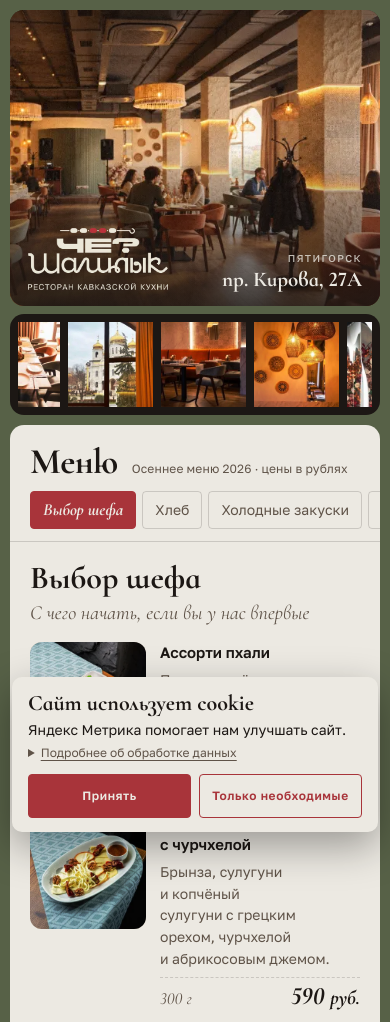
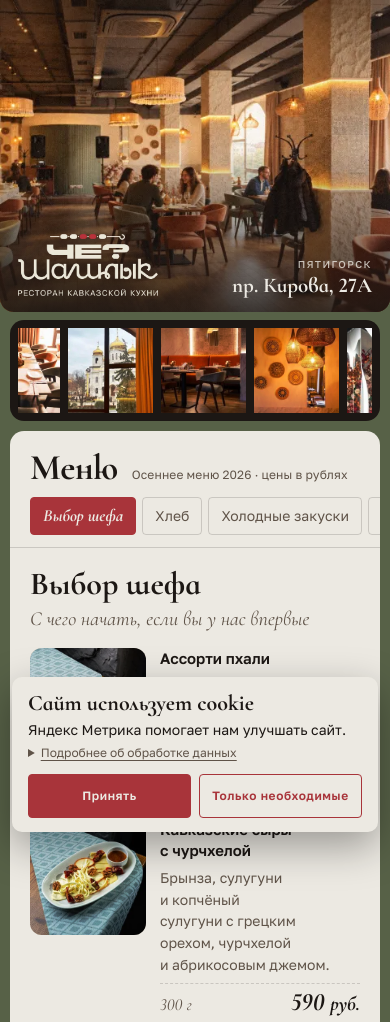
Before and after one commit to ddosmast3r/shashlik-bridge, a website: page index.html in a window 390 px wide. Shown: the top 1022 px of the page. Drawn offline with Linux system fonts and the light colour scheme.

Commit message:
Телефон: главный снимок от самого верха, без пустой полосы
Co-Authored-By: Claude Opus 5.5 <noreply@anthropic.com>

```diff
--- a/assets/css/style.css
+++ b/assets/css/style.css
@@ -159,6 +159,9 @@ a.addr:hover .addr__street { text-decoration: underline; text-decoration-thickne
 .b { min-width: 0; }
 @media (max-width: 860px) {
   .hero { display: block; }
+  /* на телефоне снимок от самого верха и до краёв экрана: без пустой полосы над ним */
+  .page { padding-top: 0; }
+  .hero__cover { margin: 0 calc(-1 * var(--gap)); border-radius: 0 0 var(--r-card) var(--r-card); }
   .hero__photos li { overflow: visible; }
   .hero__cover { height: auto; aspect-ratio: 5 / 4; }
   .hero__over { left: 18px; right: 18px; bottom: 16px; align-items: flex-end; gap: 12px; }
--- a/index.html
+++ b/index.html
@@ -11,7 +11,7 @@
       name="description"
       content="Ресторан кавказской кухни «Чё? Шашлык» в центре Пятигорска, пр. Кирова, 27А. Шашлык на мангале, хачапури, хинкали. Доставка по Пятигорску и бронь: +7 962 499-00-44."
     />
-    <meta name="theme-color" content="#1d1a1f" />
+    <meta name="theme-color" content="#33261b" />
     <meta name="robots" content="index, follow, max-image-preview:large" />
     <!-- verification:start -->
 
@@ -323,6 +323,9 @@ a.addr:hover .addr__street { text-decoration: underline; text-decoration-thickne
 .b { min-width: 0; }
 @media (max-width: 860px) {
   .hero { display: block; }
+  /* на телефоне снимок от самого верха и до краёв экрана: без пустой полосы над ним */
+  .page { padding-top: 0; }
+  .hero__cover { margin: 0 calc(-1 * var(--gap)); border-radius: 0 0 var(--r-card) var(--r-card); }
   .hero__photos li { overflow: visible; }
   .hero__cover { height: auto; aspect-ratio: 5 / 4; }
   .hero__over { left: 18px; right: 18px; bottom: 16px; align-items: flex-end; gap: 12px; }
@@ -806,7 +809,7 @@ html:not(.js) [data-cookie-settings], html:not(.js) [data-copy-address], html:no
             <source
               media="(max-width: 860px)"
               srcset="/assets/img/hero/hero-1-m480.webp 480w, /assets/img/hero/hero-1-m700.webp 700w, /assets/img/hero/hero-1-m800.webp 800w"
-              sizes="calc(100vw - 20px)"
+              sizes="100vw"
               width="800"
               height="640"
             />
```
Also changed, not shown: 404.html (+3 -0 lines), privacy.html (+3 -0 lines).
